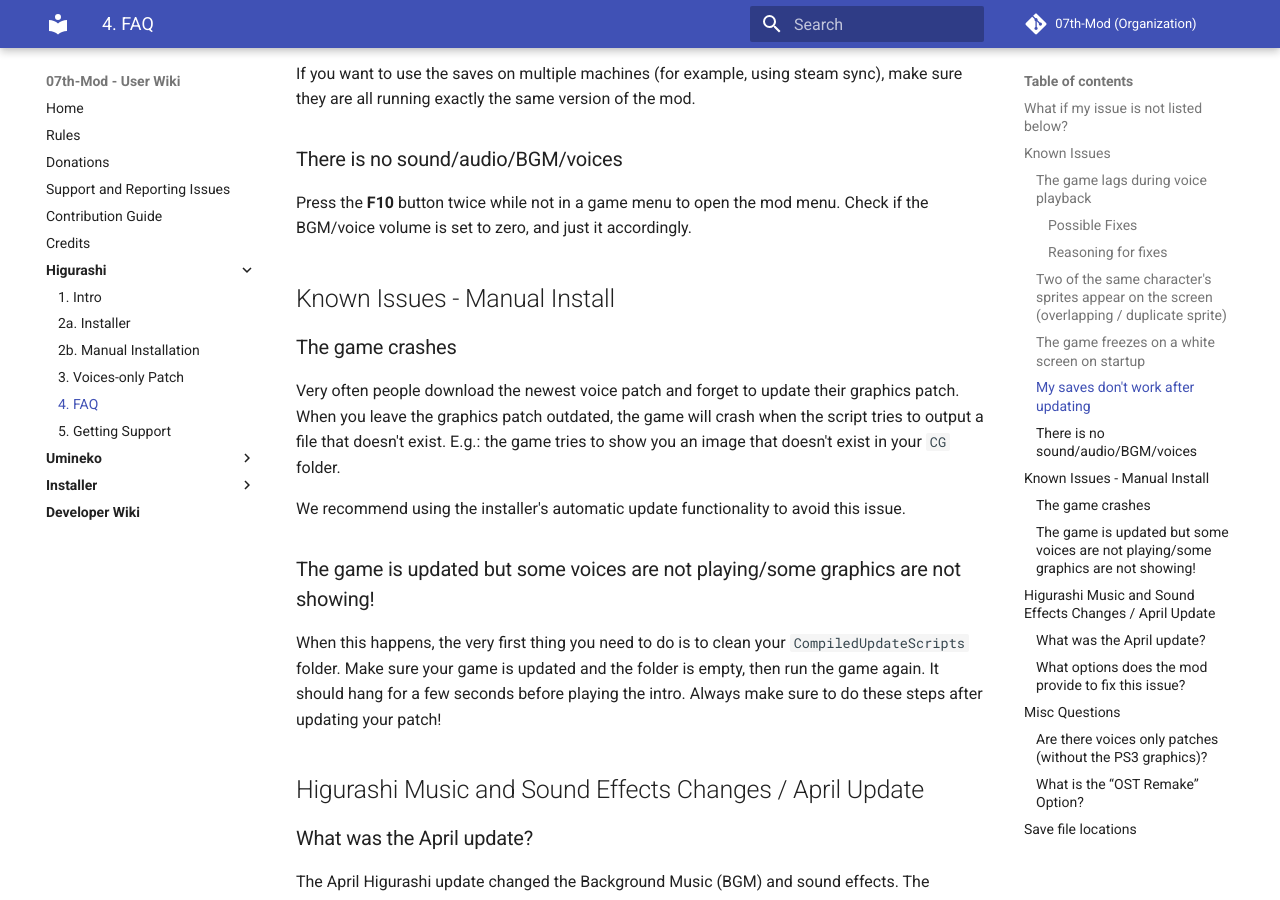
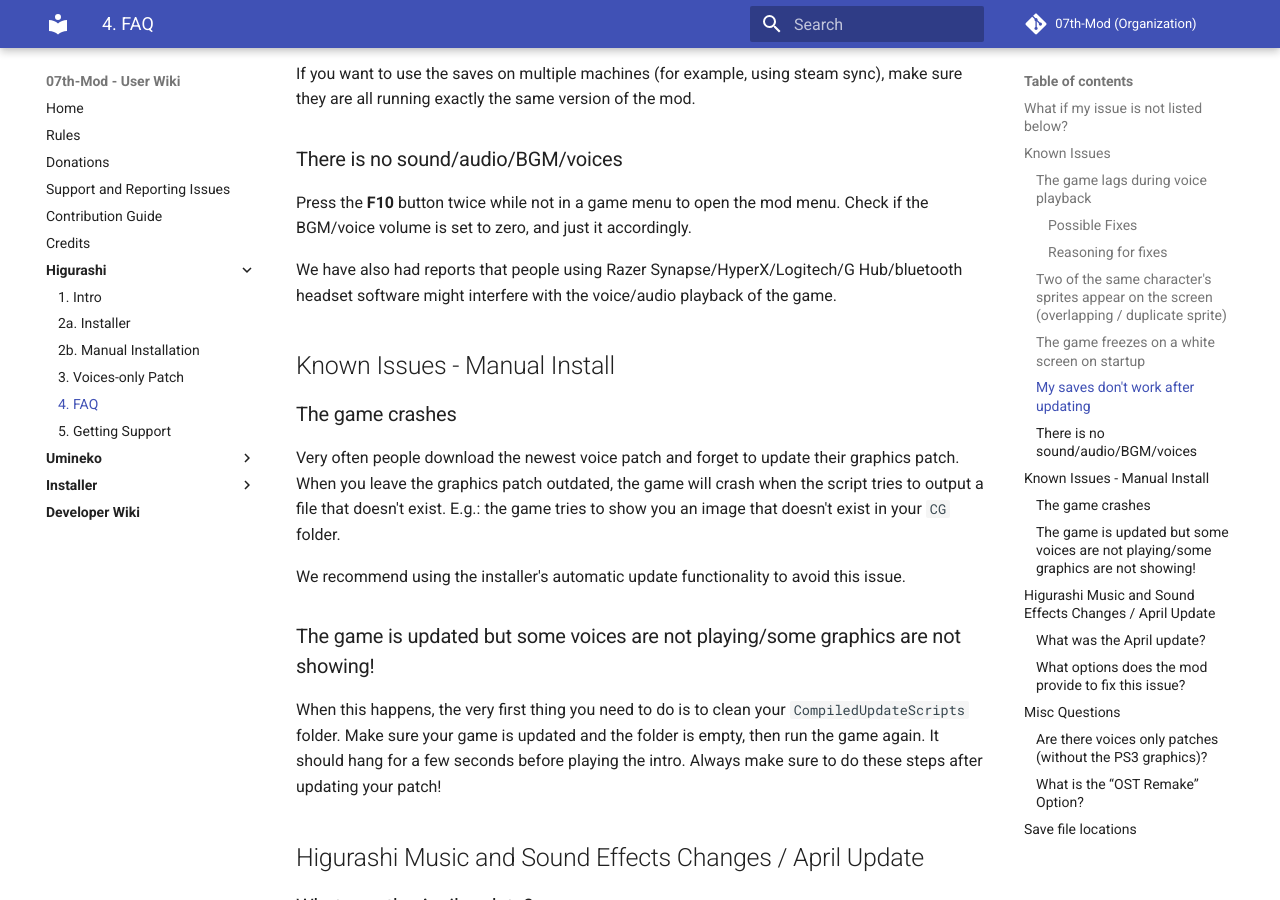
Before and after one commit to 07th-mod/wiki, an MkDocs documentation site: the page built from docs/Higurashi/FAQ.md, in a window 1280 px wide and 900 px high, scrolled down 1478 px. Built offline with MkDocs 1.6.1 and Material for MkDocs 9.7.7, drawn with Linux system fonts in a browser that asks for light colours.

Commit message:
Add note about other software which can interfere with the game voices/audio

```diff
--- a/docs/Higurashi/FAQ.md
+++ b/docs/Higurashi/FAQ.md
@@ -49,6 +49,8 @@
 ### There is no sound/audio/BGM/voices
 
 Press the **F10** button twice while not in a game menu to open the mod menu. Check if the BGM/voice volume is set to zero, and just it accordingly.
+
+We have also had reports that people using Razer Synapse/HyperX/Logitech/G Hub/bluetooth headset software might interfere with the voice/audio playback of the game.
 
 ## Known Issues - Manual Install
 
```
